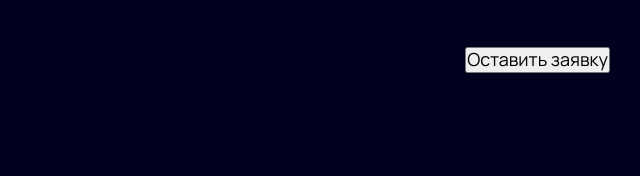
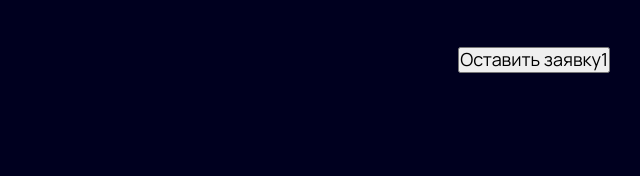
Before and after one commit to andreialisenok/ck_group, a plain HTML site: page build/index.html in a window 1280 px wide. Shown: the full height of the page, 640-1280 px from the left. Drawn offline with Linux system fonts and the light colour scheme.

Commit message:
fix project

```diff
--- a/build/index.html
+++ b/build/index.html
@@ -23,7 +23,7 @@
                 <li class="menu__item"><a class="menu__link" href="#">Оборудование</a></li>
                 <li class="menu__item"><a class="menu__link" href="#">Калькулятор</a></li>
               </ul>
-              <button class="btn btn--application" type="button">Оставить заявку</button>
+              <button class="btn btn--application" type="button">Оставить заявку1</button>
             </nav>
             <button class="btn btn--burger" type="button"></button>
           </div>
```
Also changed, not shown: 1 other file.
